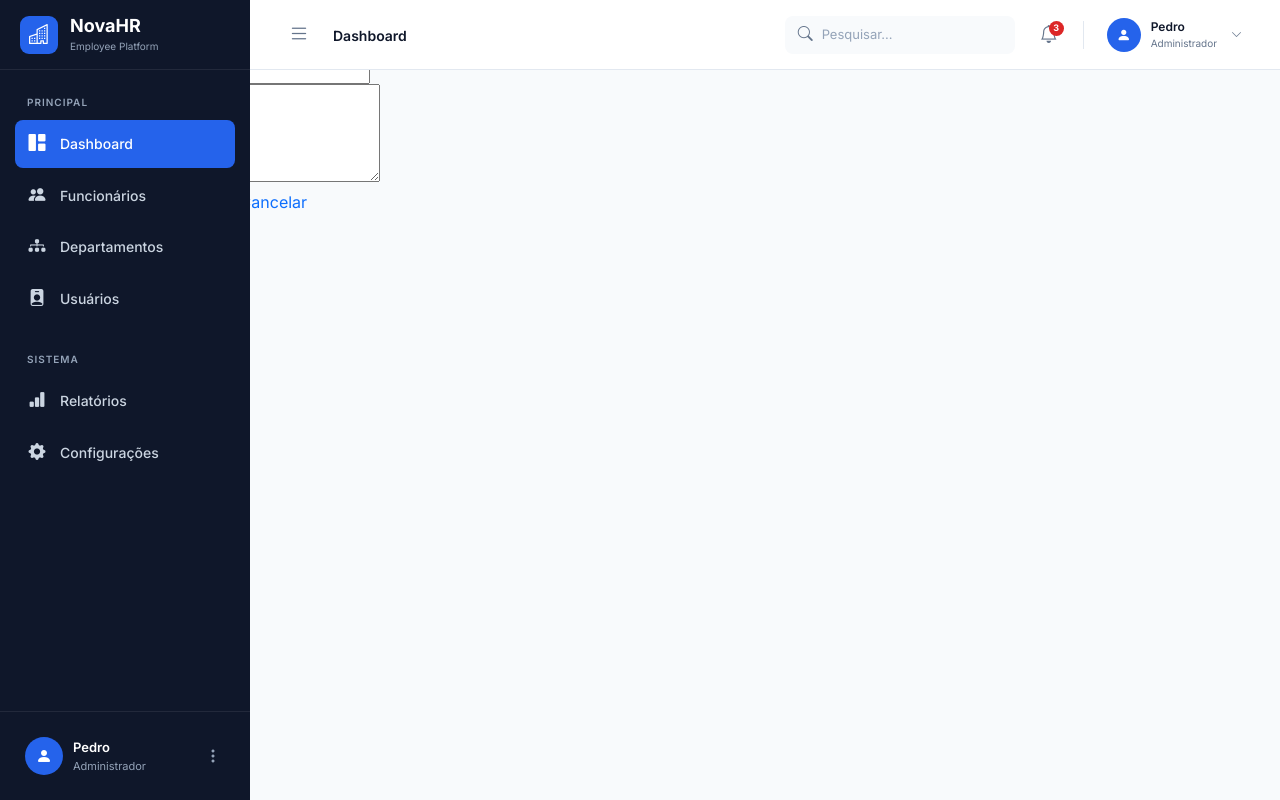
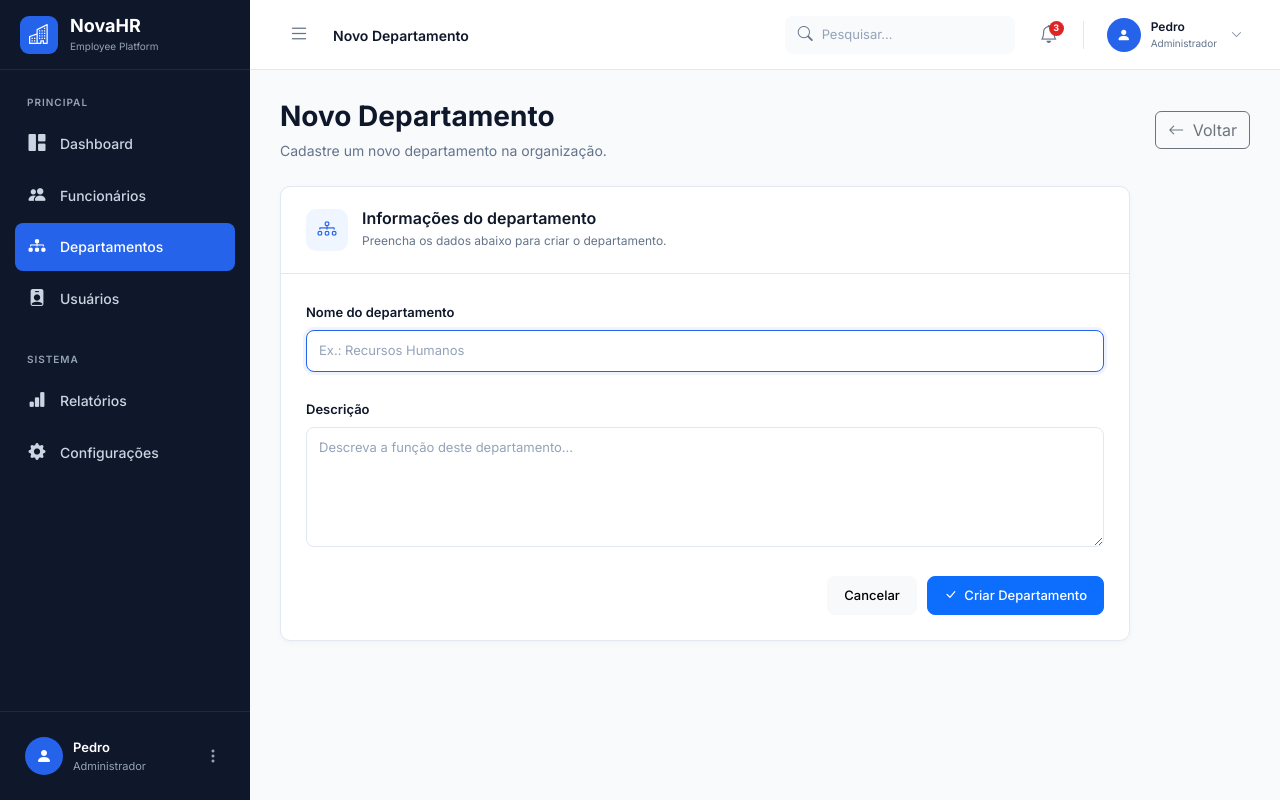
Before and after one commit to panzo1f/employee-management-system, a Flask app: page /departments/create in a window 1280 px wide. Run offline with Flask 3, Linux system fonts and the light colour scheme.

Commit message:
feat: improve department management UI

```diff
--- /dev/null
+++ b/app/static/css/departments.css
@@ -0,0 +1,196 @@
+/* ============================= */
+/* DEPARTMENT HEADER              */
+/* ============================= */
+
+.department-header {
+    display: flex;
+    align-items: center;
+    justify-content: space-between;
+
+    margin-bottom: 25px;
+}
+
+.department-title {
+    margin: 0;
+
+    font-size: 28px;
+    font-weight: 700;
+
+    color: var(--text-primary);
+}
+
+.department-subtitle {
+    margin: 6px 0 0;
+
+    font-size: 14px;
+
+    color: var(--text-secondary);
+}
+
+
+/* ============================= */
+/* DEPARTMENT CARD                */
+/* ============================= */
+
+.department-card {
+    max-width: 850px;
+
+    background-color: var(--card-bg);
+
+    border: 1px solid var(--border-color);
+
+    border-radius: var(--border-radius);
+
+    overflow: hidden;
+
+    box-shadow: 0 2px 6px rgba(15, 23, 42, 0.03);
+}
+
+
+.department-card-header {
+    display: flex;
+    align-items: center;
+
+    gap: 14px;
+
+    padding: 22px 25px;
+
+    border-bottom: 1px solid var(--border-color);
+}
+
+
+.department-card-icon {
+    width: 42px;
+    height: 42px;
+
+    display: flex;
+    align-items: center;
+    justify-content: center;
+
+    flex-shrink: 0;
+
+    background-color: #eff6ff;
+
+    color: var(--primary-color);
+
+    border-radius: 10px;
+
+    font-size: 19px;
+}
+
+
+.department-card-title {
+    margin: 0;
+
+    font-size: 16px;
+    font-weight: 600;
+
+    color: var(--text-primary);
+}
+
+
+.department-card-description {
+    margin: 4px 0 0;
+
+    font-size: 12px;
+
+    color: var(--text-secondary);
+}
+
+
+.department-card-body {
+    padding: 25px;
+}
+
+
+/* ============================= */
+/* FORM                          */
+/* ============================= */
+
+.department-card .form-label {
+    margin-bottom: 8px;
+
+    font-size: 13px;
+    font-weight: 600;
+
+    color: var(--text-primary);
+}
+
+
+.department-card .form-control {
+    border-color: var(--border-color);
+
+    border-radius: 8px;
+
+    font-size: 13px;
+
+    padding: 10px 12px;
+
+    color: var(--text-primary);
+
+    transition: var(--transition);
+}
+
+
+.department-card .form-control:focus {
+    border-color: var(--primary-color);
+
+    box-shadow: 0 0 0 3px rgba(37, 99, 235, 0.08);
+}
+
+
+.department-card .form-control::placeholder {
+    color: var(--text-light);
+}
+
+
+/* ============================= */
+/* FORM ACTIONS                  */
+/* ============================= */
+
+.department-form-actions {
+    display: flex;
+
+    justify-content: flex-end;
+
+    gap: 10px;
+
+    padding-top: 5px;
+}
+
+
+.department-form-actions .btn {
+    border-radius: 8px;
+
+    font-size: 13px;
+
+    font-weight: 500;
+
+    padding: 9px 16px;
+}
+
+
+/* ============================= */
+/* RESPONSIVE                    */
+/* ============================= */
+
+@media (max-width: 600px) {
+
+    .department-header {
+        align-items: flex-start;
+
+        gap: 15px;
+
+        flex-direction: column;
+    }
+
+    .department-card {
+        max-width: 100%;
+    }
+
+    .department-card-header,
+    .department-card-body {
+        padding: 18px;
+    }
+
+}
--- a/app/templates/components/navbar.html
+++ b/app/templates/components/navbar.html
@@ -16,7 +16,15 @@
         <div class="breadcrumb-area">
 
             <span class="breadcrumb-current">
-                Dashboard
+                {% if request.endpoint == 'departments.list_departments' %}
+                    Departamentos
+                {% elif request.endpoint == 'departments.create_department' %}
+                    Novo Departamento
+                {% elif request.endpoint == 'dashboard.index' %}
+                    Dashboard
+                {% else %}
+                    NovaHR
+                {% endif %}
             </span>
 
         </div>
--- a/app/templates/components/sidebar.html
+++ b/app/templates/components/sidebar.html
@@ -37,9 +37,12 @@
                 PRINCIPAL
             </span>
 
+
+            <!-- Dashboard -->
+
             <a
                 href="{{ url_for('dashboard.index') }}"
-                class="nav-link active"
+                class="nav-link {% if request.endpoint == 'dashboard.index' %}active{% endif %}"
             >
 
                 <i class="bi bi-grid-1x2-fill"></i>
@@ -50,6 +53,8 @@
 
             </a>
 
+
+            <!-- Funcionários -->
 
             <a href="#" class="nav-link">
 
@@ -62,7 +67,12 @@
             </a>
 
 
-            <a href="#" class="nav-link">
+            <!-- Departamentos -->
+
+            <a
+                href="{{ url_for('departments.list_departments') }}"
+                class="nav-link {% if request.endpoint in ['departments.list_departments', 'departments.create_department'] %}active{% endif %}"
+            >
 
                 <i class="bi bi-diagram-3-fill"></i>
 
@@ -72,6 +82,8 @@
 
             </a>
 
+
+            <!-- Usuários -->
 
             <a href="#" class="nav-link">
 
@@ -93,6 +105,8 @@
             </span>
 
 
+            <!-- Relatórios -->
+
             <a href="#" class="nav-link">
 
                 <i class="bi bi-bar-chart-fill"></i>
@@ -103,6 +117,8 @@
 
             </a>
 
+
+            <!-- Configurações -->
 
             <a href="#" class="nav-link">
 
@@ -141,7 +157,7 @@
 
             </div>
 
-            <button class="user-menu">
+            <button class="user-menu" type="button">
 
                 <i class="bi bi-three-dots-vertical"></i>
 
--- a/app/templates/departments/create.html
+++ b/app/templates/departments/create.html
@@ -1,33 +1,164 @@
 {% extends "layouts/base.html" %}
 
+{% block title %}
+Novo Departamento | NovaHR
+{% endblock %}
+
+{% block extra_css %}
+<link
+    rel="stylesheet"
+    href="{{ url_for('static', filename='css/departments.css') }}"
+>
+{% endblock %}
+
 {% block content %}
-<div class="container">
-    <h1>Novo Departamento</h1>
 
-    <form method="POST">
+<div class="page-content">
+
+    <div class="department-header">
+
         <div>
-            <label for="name">Nome</label>
-            <input
-                type="text"
-                id="name"
-                name="name"
-                required
+            <h1 class="department-title">
+                Novo Departamento
+            </h1>
+
+            <p class="department-subtitle">
+                Cadastre um novo departamento na organização.
+            </p>
+        </div>
+
+        <a
+            href="{{ url_for('departments.list_departments') }}"
+            class="btn btn-outline-secondary"
         >
+            <i class="bi bi-arrow-left me-1"></i>
+            Voltar
+        </a>
+
+    </div>
+
+
+    {% with messages = get_flashed_messages(with_categories=true) %}
+
+        {% if messages %}
+
+            {% for category, message in messages %}
+
+                <div
+                    class="alert alert-{{ 'danger' if category == 'error' else category }} alert-dismissible fade show"
+                    role="alert"
+                >
+                    {{ message }}
+
+                    <button
+                        type="button"
+                        class="btn-close"
+                        data-bs-dismiss="alert"
+                        aria-label="Fechar"
+                    ></button>
+
+                </div>
+
+            {% endfor %}
+
+        {% endif %}
+
+    {% endwith %}
+
+
+    <div class="department-card">
+
+        <div class="department-card-header">
+
+            <div class="department-card-icon">
+                <i class="bi bi-diagram-3"></i>
             </div>
 
             <div>
-            <label for="description">Descrição</label>
+                <h2 class="department-card-title">
+                    Informações do departamento
+                </h2>
+
+                <p class="department-card-description">
+                    Preencha os dados abaixo para criar o departamento.
+                </p>
+            </div>
+
+        </div>
+
+
+        <div class="department-card-body">
+
+            <form method="POST">
+
+                <div class="mb-4">
+
+                    <label
+                        for="name"
+                        class="form-label"
+                    >
+                        Nome do departamento
+                    </label>
+
+                    <input
+                        type="text"
+                        class="form-control"
+                        id="name"
+                        name="name"
+                        value="{{ name or '' }}"
+                        placeholder="Ex.: Recursos Humanos"
+                        required
+                        autofocus
+                    >
+
+                </div>
+
+
+                <div class="mb-4">
+
+                    <label
+                        for="description"
+                        class="form-label"
+                    >
+                        Descrição
+                    </label>
+
                     <textarea
+                        class="form-control"
                         id="description"
                         name="description"
-                rows="4"
-            ></textarea>
+                        rows="5"
+                        placeholder="Descreva a função deste departamento..."
+                    >{{ description or '' }}</textarea>
+
                 </div>
 
-        <button type="submit">Criar Departamento</button>
-        <a href="{{ url_for('departments.list_departments') }}">
+
+                <div class="department-form-actions">
+
+                    <a
+                        href="{{ url_for('departments.list_departments') }}"
+                        class="btn btn-light"
+                    >
                         Cancelar
                     </a>
+
+                    <button
+                        type="submit"
+                        class="btn btn-primary"
+                    >
+                        <i class="bi bi-check-lg me-1"></i>
+                        Criar Departamento
+                    </button>
+
+                </div>
+
             </form>
+
         </div>
+
+    </div>
+
+</div>
+
 {% endblock %}
--- a/app/templates/layouts/base.html
+++ b/app/templates/layouts/base.html
@@ -13,7 +13,11 @@
 
     <link rel="preconnect" href="https://fonts.googleapis.com">
 
-    <link rel="preconnect" href="https://fonts.gstatic.com" crossorigin>
+    <link
+        rel="preconnect"
+        href="https://fonts.gstatic.com"
+        crossorigin
+    >
 
     <link
         href="https://fonts.googleapis.com/css2?family=Inter:wght@300;400;500;600;700&display=swap"
@@ -45,29 +49,39 @@
         rel="stylesheet"
         href="{{ url_for('static', filename='css/base.css') }}"
     >
+
     <link
         rel="stylesheet"
         href="{{ url_for('static', filename='css/sidebar.css') }}"
     >
+
     <link
         rel="stylesheet"
         href="{{ url_for('static', filename='css/navbar.css') }}"
     >
+
     <link
         rel="stylesheet"
         href="{{ url_for('static', filename='css/dashboard.css') }}"
     >
+
     {% block extra_css %}
     {% endblock %}
 
 </head>
 
 <body>
+
     {% include 'components/sidebar.html' %}
+
     {% include 'components/navbar.html' %}
+
+    <main class="main-content">
+
         {% block content %}
         {% endblock %}
 
+    </main>
 
     <!-- Bootstrap JS -->
 
```
Also changed, not shown: app/services/employee_service.py (+70 -0 lines). Lines whose indentation alone changed are shown as unchanged.
